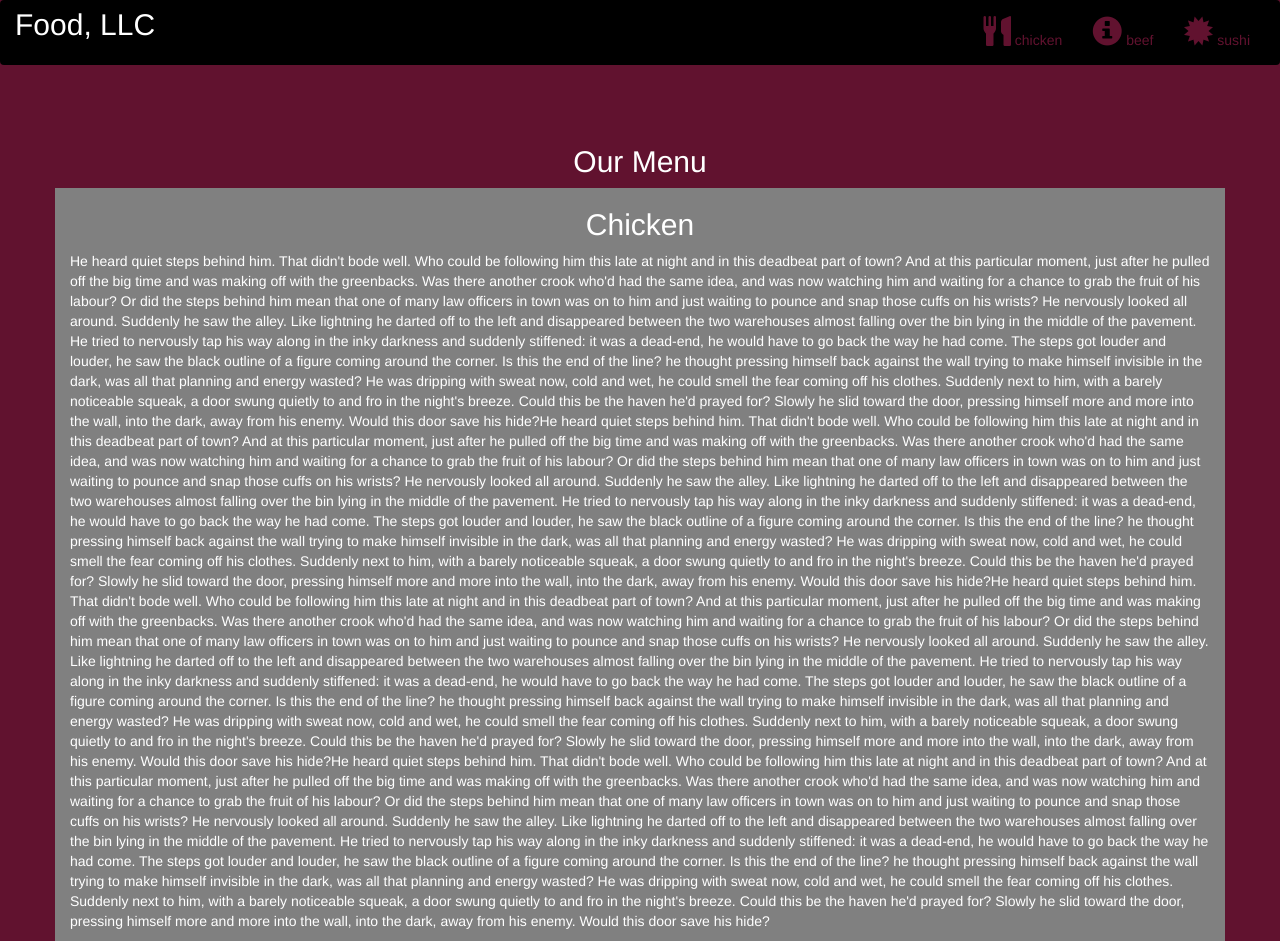
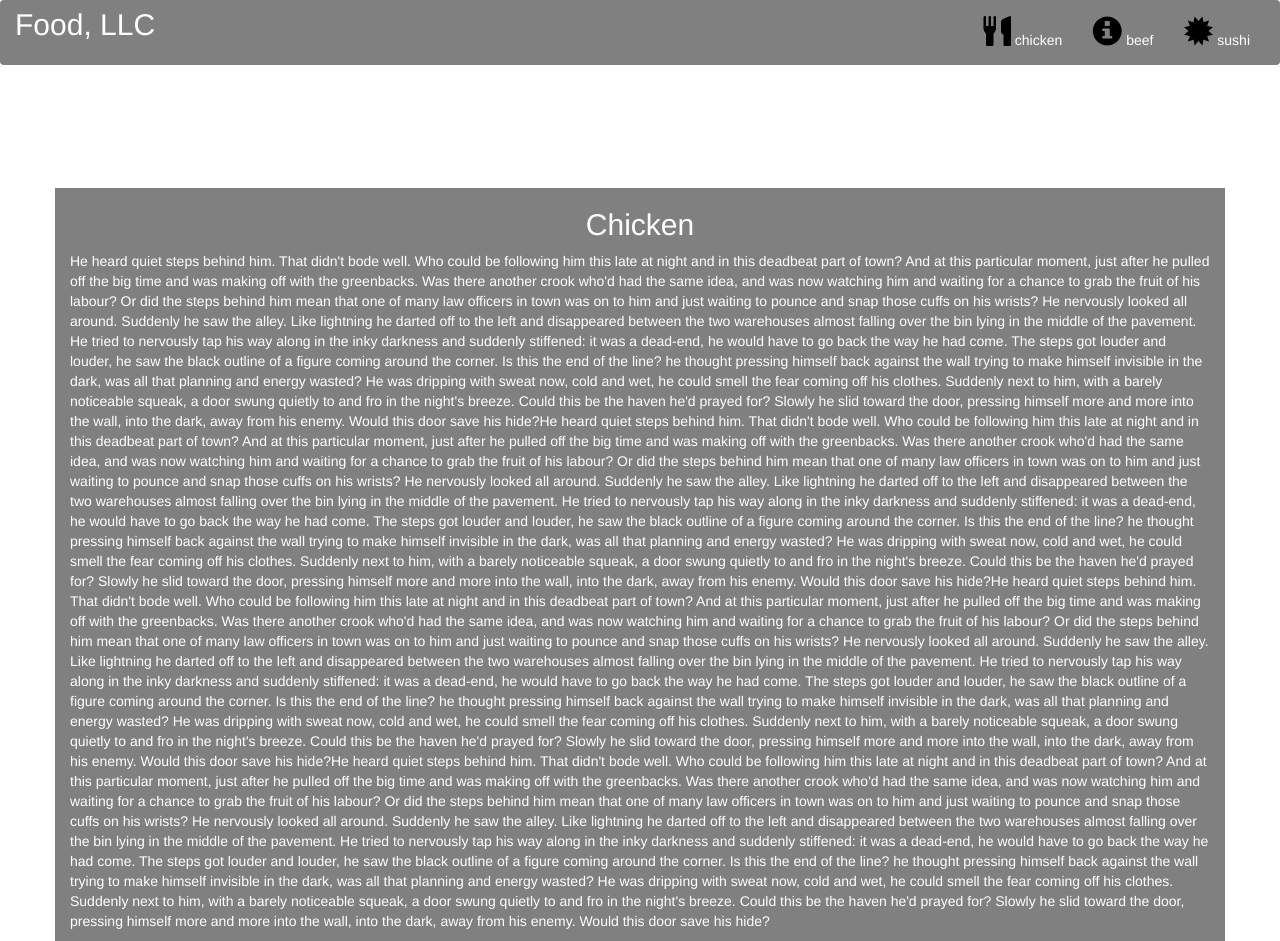
Before and after one commit to AadarshDubey/AadarshDubey.github.io, a plain HTML site: page module3-solution/index.html in a window 1280 px wide. Drawn offline with nearby package versions, Linux system fonts and the light colour scheme.

Commit message:
update css  styles

```diff
--- a/module3-solution/style.css
+++ b/module3-solution/style.css
@@ -6,21 +6,21 @@
 .navbar{
 
 border: none;
-background-color: black;
-color: #61122F;
+background-color: grey;
+color: #ffffff;
 }
 body{
-	background-color: #61122F;
+	background-color: #ffffff;
 	color: white;
 }
 .glyphicon{
 	font-size: 30px;
-	color:#61122F;
+	color:#000000;
 }
 
 .center{
 	width: 90%;
-	background-color: grey;
+	background-color: rgb(255, 255, 255);
 
 }
 .container
@@ -35,7 +35,7 @@ h2{
 	text-align: center;
 }
 #myNavbar ul li a {
-	color: #61122F;
+	color: #ffffff;
 }
 .navbar-brand{
 font-size: 30px;
```
